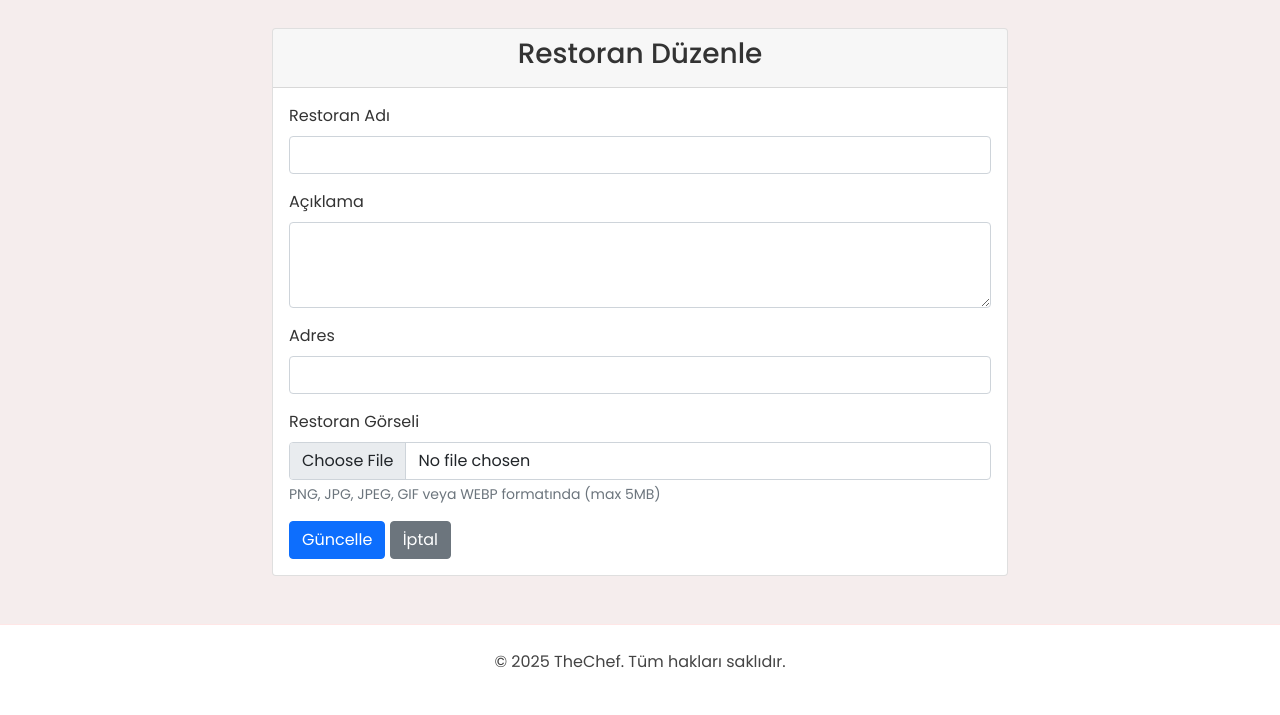
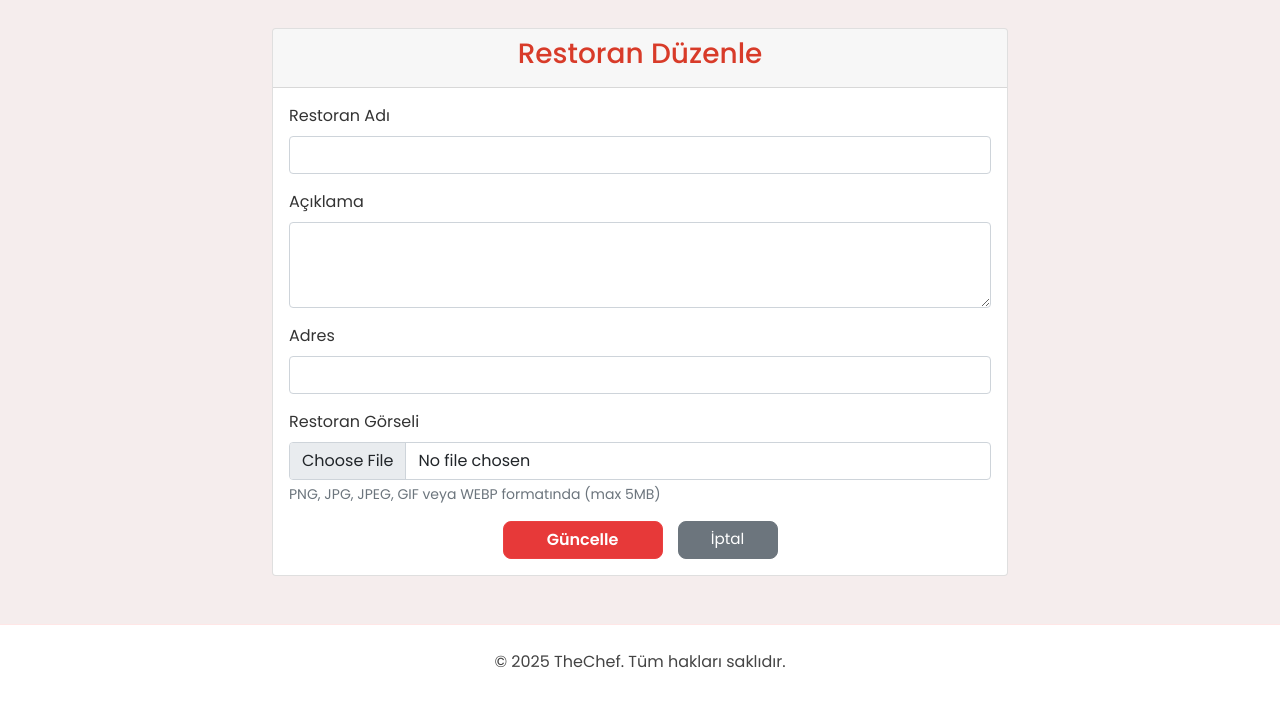
Before and after one commit to meryem74/thechef, a Flask app: template templates/edit_restaurant.html in a window 1280 px wide. Shown: the part 126-841 px from the top of the page. Run offline with Flask 3, Linux system fonts and the light colour scheme; the template is opened without the code that fills it, so the values that code supplies are empty.

Commit message:
Update edit_restaurant.html

```diff
--- a/templates/edit_restaurant.html
+++ b/templates/edit_restaurant.html
@@ -3,11 +3,64 @@
 {% block title %}Restoran Düzenle{% endblock %}
 
 {% block content %}
+
+<style>
+
+/* Buton kapsayıcı */
+.form-buttons {
+    display: flex;
+    justify-content: center;
+    gap: 15px;
+    margin-top: 10px;   /* Üst boşluğu küçülttük */
+    flex-wrap: wrap;     /* Küçük ekranlarda alt alta geçebilir */
+}
+
+/* Güncelle butonu */
+.btn-update {
+    background-color: #e73939 !important;
+    border-color: #eb4040 !important;
+    color: #fff !important;
+    width: 160px;       /* Daraltılmış */
+    padding: 6px 0;     /* Yüksekliği küçültüldü */
+    font-size: 1rem;
+    border-radius: 8px;
+    font-weight: 600;
+    margin: 0;          /* Alt boşluğu sıfır */
+    transition: 0.3s;
+}
+
+.btn-update:hover {
+    background-color: #a83227 !important;
+    transform: translateY(-2px);
+    box-shadow: 0 4px 8px rgba(192,57,43,0.4);
+}
+
+/* İptal butonu */
+.btn-cancel {
+    background-color: #6c757d !important;
+    border-color: #6c757d !important;
+    color: #fff !important;
+    width: 100px;
+    padding: 6px 0;     /* Yükseklik küçültüldü */
+    font-size: 0.95rem;
+    border-radius: 8px;
+    margin: 0;          /* Alt boşluk tamamen sıfır */
+    transition: 0.3s;
+}
+
+.btn-cancel:hover {
+    background-color: #5a6268 !important;
+    transform: translateY(-2px);
+    box-shadow: 0 4px 8px rgba(0,0,0,0.2);
+}
+
+
+</style>
 <div class="row justify-content-center">
     <div class="col-md-8">
         <div class="card">
             <div class="card-header">
-                <h3 class="text-center">Restoran Düzenle</h3>
+                 <h3 class="text-center" style="color:#d83b29;">Restoran Düzenle</h3>
             </div>
             <div class="card-body">
                 <form method="POST" action="{{ url_for('edit_restaurant', id=restaurant.id) }}" enctype="multipart/form-data">
@@ -33,8 +86,10 @@
                         </div>
                         {% endif %}
                     </div>
-                    <button type="submit" class="btn btn-primary">Güncelle</button>
-                    <a href="{{ url_for('restaurant_detail', id=restaurant.id) }}" class="btn btn-secondary">İptal</a>
+                    <div class="form-buttons">
+                    <button type="submit" class="btn  btn-update">Güncelle</button>
+                    <a href="{{ url_for('restaurant_detail', id=restaurant.id) }}" class="btn btn-secondary btn-cancel">İptal</a>
+                    </div>
                 </form>
             </div>
         </div>
```
